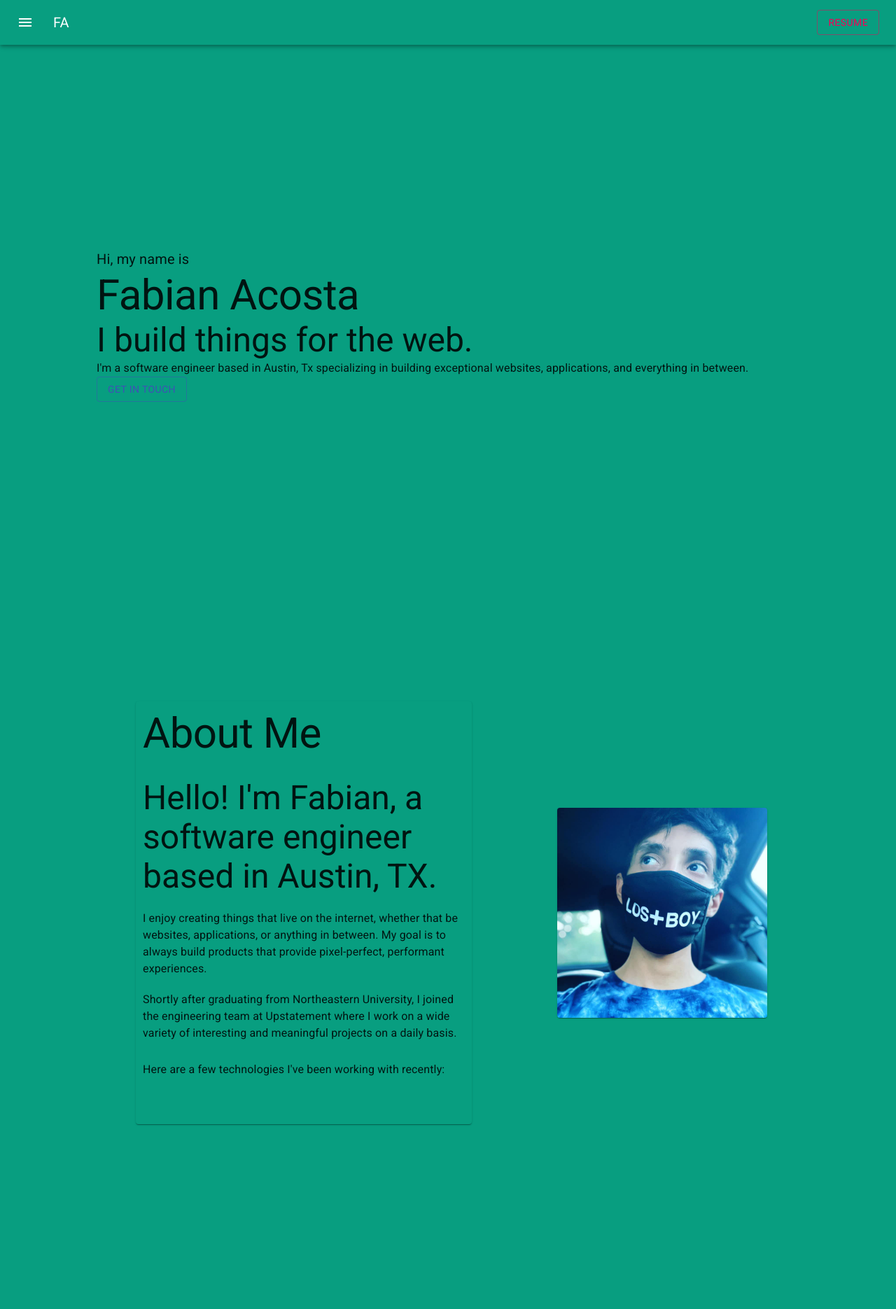
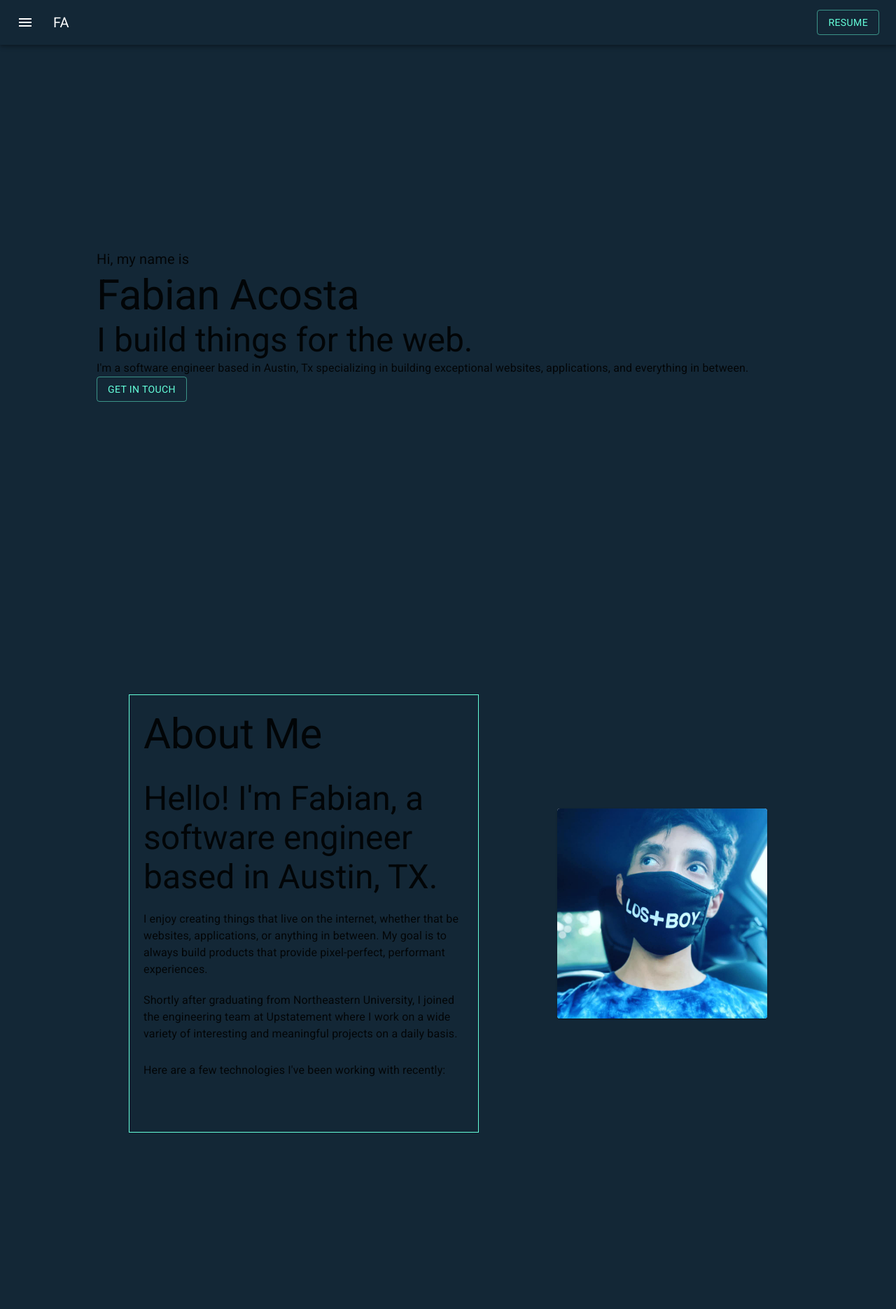
Before and after one commit to acostahf/new-portfolio, a React (Create React App) app: page / in a window 1280 px wide. Shown: the top 1870 px of the page at 70% size. Built offline with nearby package versions, Linux system fonts and the light colour scheme.

Commit message:
styling update

```diff
--- a/public/index.html
+++ b/public/index.html
@@ -14,7 +14,7 @@
       manifest.json provides metadata used when your web app is installed on a
       user's mobile device or desktop. See https://developers.google.com/web/fundamentals/web-app-manifest/
     -->
-    <link rel="manifest" href="%PUBLIC_URL%/manifest.json" />
+    <!-- <link rel="manifest" href="%PUBLIC_URL%/manifest.json" /> -->
     <!--
       Notice the use of %PUBLIC_URL% in the tags above.
       It will be replaced with the URL of the `public` folder during the build.
--- a/src/App.css
+++ b/src/App.css
@@ -1,10 +1,11 @@
 .App {
-  background-color: #089e80;
+  background-color: #132736;
+}
 
-  /* display: flex;
+/* display: flex;
   flex-direction: column; */
-  /* text-align: center; */
-}
+/* text-align: center; */
+
 /*
 
 .App-logo {
--- a/src/App.js
+++ b/src/App.js
@@ -5,16 +5,29 @@ import Hero from "./components/Hero";
 import About from "./components/About";
 import Experience from "./components/Experience";
 import Footer from "./components/Footer";
+import { ThemeProvider } from "@material-ui/core";
+import theme from "./theme";
+import { makeStyles } from "@material-ui/core/styles";
 
+const useStyles = makeStyles((theme) => ({
+  // root: {
+  //   flexGrow: 4,
+  //   margin: 0,
+  //   backgroundColor: "#089e80",
+  // },
+}));
 function App() {
+  const classes = useStyles();
   return (
-    <div className="App">
+    <ThemeProvider theme={theme}>
+      <div class="App">
         <NavBar />
         <Hero />
         <About />
         <Experience />
         <Footer />
       </div>
+    </ThemeProvider>
   );
 }
 
--- a/src/components/About.jsx
+++ b/src/components/About.jsx
@@ -8,10 +8,8 @@ const useStyles = makeStyles((theme) => ({
   card: {
     maxWidth: 300,
     maxHeight: 300,
-    backgroundColor: "#089e80",
   },
   about: {
-    backgroundColor: "#089e80",
     width: "100%",
     padding: "10%",
     height: "50%",
@@ -20,20 +18,14 @@ const useStyles = makeStyles((theme) => ({
     padding: 10,
     maxWidth: 500,
     minHeight: 100,
+    display: "flex",
+    flexDirection: "column",
+    borderColor: "#64ffda",
   },
   media: {
     height: 300,
     width: 300,
   },
-  cardBody: {
-    backgroundColor: "#089e80",
-  },
-  //   root: {
-  //     backgroundColor: "blue",
-  //     [theme.breakpoints.up("sm")]: {
-  //       backgroundColor: "red",
-  //     },
-  //   },
 }));
 
 export default function About() {
@@ -49,8 +41,7 @@ export default function About() {
         flexWrap="wrap"
         className={classes.root}
       >
-        <Box className={classes.heroBody} display="flex" flexShrink="3">
-          <Card className={classes.cardBody}>
+        <Box className={classes.heroBody} border={1}>
           <Typography
             p={20}
             variant="h2"
@@ -59,11 +50,7 @@ export default function About() {
           >
             About Me
           </Typography>
-            <Typography
-              variant="h3"
-              component="h3"
-              className={classes.heroBody}
-            >
+          <Typography variant="h3" component="h3" className={classes.heroBody}>
             Hello! I'm Fabian, a software engineer based in Austin, TX.{" "}
           </Typography>
           <Typography
@@ -72,18 +59,17 @@ export default function About() {
             className={classes.heroBody}
           >
             I enjoy creating things that live on the internet, whether that be
-              websites, applications, or anything in between. My goal is to
-              always build products that provide pixel-perfect, performant
-              experiences.
+            websites, applications, or anything in between. My goal is to always
+            build products that provide pixel-perfect, performant experiences.
           </Typography>
           <Typography
             variant="body1"
             component="p"
             className={classes.heroBody}
           >
-              Shortly after graduating from Northeastern University, I joined
-              the engineering team at Upstatement where I work on a wide variety
-              of interesting and meaningful projects on a daily basis.
+            Shortly after graduating from Northeastern University, I joined the
+            engineering team at Upstatement where I work on a wide variety of
+            interesting and meaningful projects on a daily basis.
           </Typography>
           <Typography
             variant="body1"
@@ -92,7 +78,6 @@ export default function About() {
           >
             Here are a few technologies I've been working with recently:
           </Typography>
-          </Card>
         </Box>
         <Box display="flex" flexWrap="wrap" flexShrink="1">
           <Card className={classes.card}>
--- a/src/components/Experience.jsx
+++ b/src/components/Experience.jsx
@@ -77,24 +77,10 @@ export default function Experience() {
             <Tab label="General Assembly" {...a11yProps(2)} />
           </Tabs>
           <TabPanel value={value} index={0}>
-            <Typography
-              p={20}
-              variant="h6"
-              component="h6"
-              className={classes.tabText}
-            >
-              Front end developer @ Nimorah
-            </Typography>
+            Front end developer @ Nimorah
           </TabPanel>
           <TabPanel value={value} index={1}>
-            <Typography
-              p={20}
-              variant="h2"
-              component="h2"
-              className={classes.tabText}
-            >
-              Server @ Cipollina
-            </Typography>
+            Server @ Cipollina
           </TabPanel>
           <TabPanel value={value} index={2}>
             Item Three
--- a/src/components/Footer.jsx
+++ b/src/components/Footer.jsx
@@ -13,7 +13,7 @@ export default function Footer() {
   return (
     <Container className={classes.root}>
       <Box display="flex" justifyContent="center">
-        <Typography variant="h8">Built By Fabian Acosta</Typography>
+        <Typography variant="subtitle1">Built By Fabian Acosta</Typography>
       </Box>
     </Container>
   );
--- a/src/components/Hero.jsx
+++ b/src/components/Hero.jsx
@@ -7,12 +7,14 @@ import { Box, Button } from "@material-ui/core";
 
 const useStyles = makeStyles((theme) => ({
   hero: {
-    backgroundColor: "#089e80",
     flexGrow: 1,
     width: "100%",
     padding: 0,
     height: "100vh",
     display: "flex",
+    flexDirection: "row",
+    margin: "0 auto",
+    backgroundColor: "#132736",
   },
   heroBody: {
     padding: "10%",
@@ -48,7 +50,7 @@ export default function Hero() {
             I'm a software engineer based in Austin, Tx specializing in building
             exceptional websites, applications, and everything in between.
           </Typography>
-          <Button variant="outlined" color="primary">
+          <Button variant="outlined" color="secondary">
             {" "}
             Get In Touch
           </Button>
--- a/src/components/NavBar.jsx
+++ b/src/components/NavBar.jsx
@@ -35,7 +35,7 @@ const useStyles = makeStyles((theme) => ({
     flexGrow: 1,
   },
   appbar: {
-    backgroundColor: "#089e80",
+    // backgroundColor: "#089e80",
   },
 }));
 
@@ -46,7 +46,7 @@ export default function HideAppBar(props) {
     <div className="classes.root">
       <CssBaseline />
       <HideOnScroll {...props}>
-        <AppBar className={classes.appbar}>
+        <AppBar className={classes.appbar} color="primary">
           <Toolbar>
             <IconButton
               edge="start"
--- /dev/null
+++ b/src/theme.js
@@ -0,0 +1,18 @@
+import { createMuiTheme } from "@material-ui/core";
+
+const theme = createMuiTheme({
+  palette: {
+    primary: {
+      main: "#132736",
+
+      contrastText: "#fff",
+    },
+    secondary: {
+      main: "#64ffda",
+
+      contrastText: "#000",
+    },
+  },
+});
+
+export default theme;
```
Also changed, not shown: 1 other file (tests, documents, lock files or other folders). Lines whose indentation alone changed are shown as unchanged.
